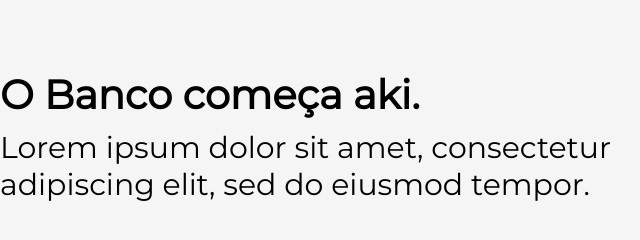
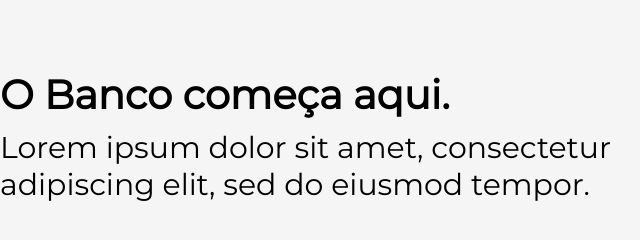
Before and after one commit to bymec/Mecbank---Web-Site, a plain HTML site: page index.html in a window 1280 px wide. Shown: the part 194-434 px from the top of the page, 0-640 px from the left. Drawn offline with Linux system fonts and the light colour scheme; a web font is replaced by a local one.

Commit message:
Update index.html

```diff
--- a/index.html
+++ b/index.html
@@ -42,7 +42,7 @@
     <section id="main-page">
         <div class="text-main">
             <div class="main-text-child">
-                <h1>O Banco começa aki.</h1>
+                <h1>O Banco começa aqui.</h1>
                 <p>Lorem ipsum dolor sit amet, consectetur adipiscing elit, sed do eiusmod tempor.</p>
             </div>
             <div class="text-filho">
```
